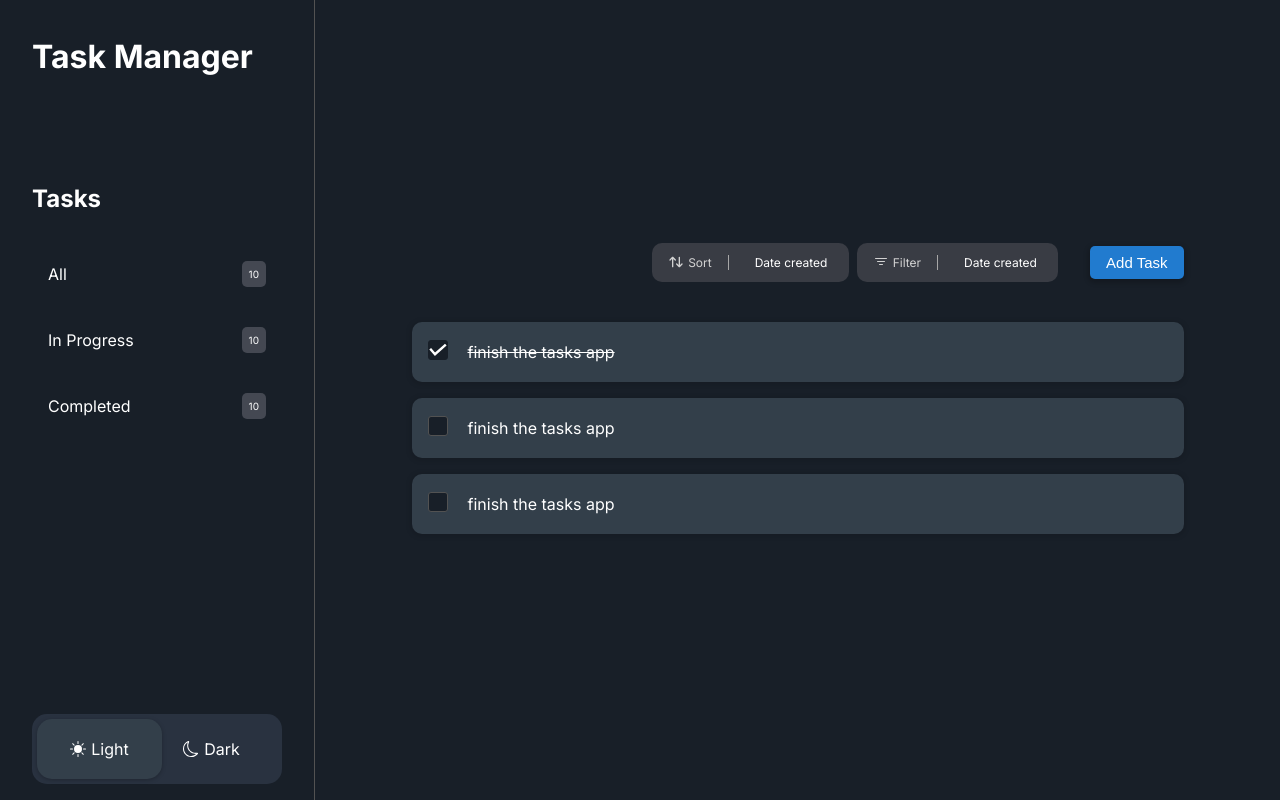
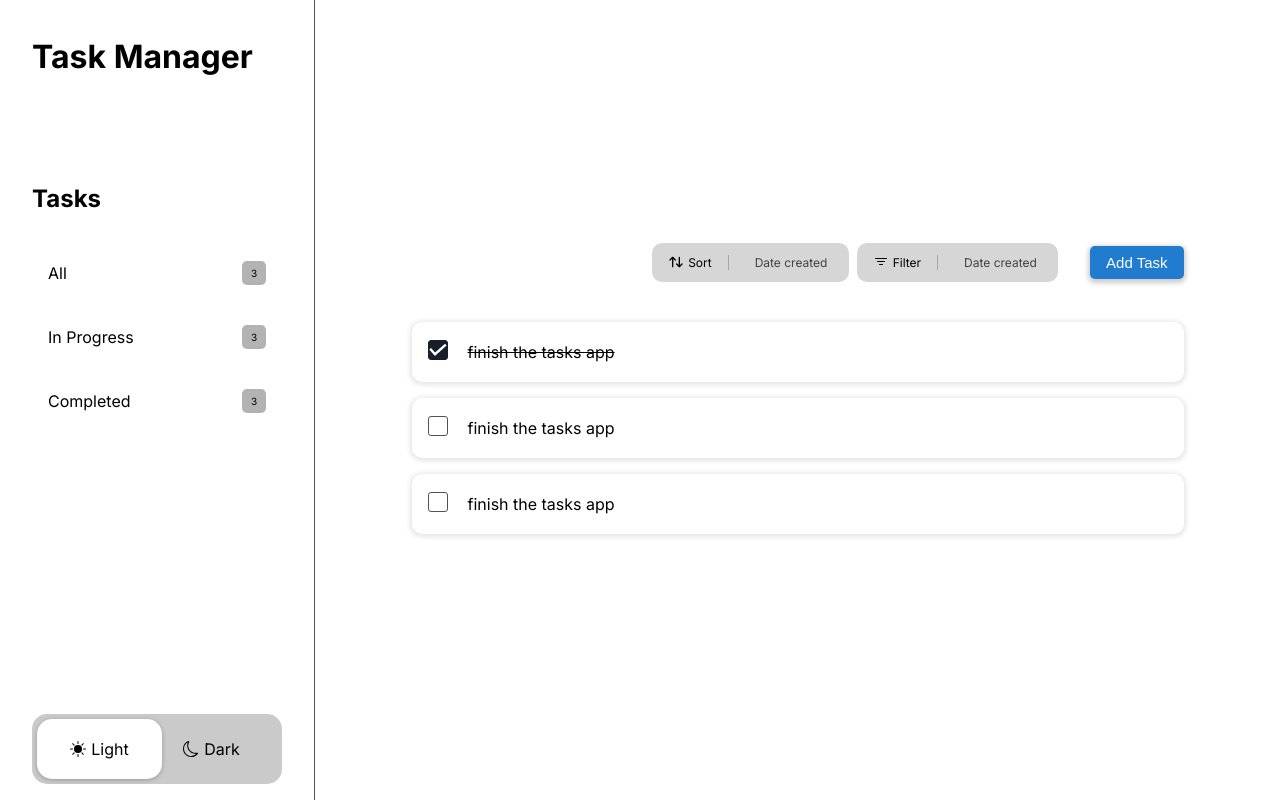
Before and after one commit to wx-it/reactjs-to-do-app, a React (Create React App) app: page / in a window 1280 px wide. Built offline with nearby package versions, Linux system fonts and the light colour scheme.

Commit message:
toggle between dark and light mode almost done

```diff
--- a/src/App.js
+++ b/src/App.js
@@ -72,10 +72,22 @@ function App() {
     open();
   };
 
+  const [darkMode, setDarkMode] = useState(false);
+
+  const toggleDarkMode = () => {
+    setDarkMode(!darkMode);
+  };
+
   return (
-    <div className="container">
-      <header className="sideBar">
-        <SideBar />
+    <div className={darkMode ? "dark-container" : "container"}>
+      <header
+        className={darkMode ? "darkSideBar sideBar" : "lightSideBar sideBar"}
+      >
+        <SideBar
+          tasks={tasks}
+          toggleDarkMode={toggleDarkMode}
+          darkMode={darkMode}
+        />
       </header>
 
       <AnimatePresence initial={false} mode="wait">
@@ -92,6 +104,7 @@ function App() {
             setSelect={setSelect}
             editId={editId}
             setEditId={setEditId}
+            darkMode={darkMode}
           />
         )}
       </AnimatePresence>
@@ -104,6 +117,7 @@ function App() {
             setTasks={setTasks}
             data={data}
             tasks={tasks}
+            darkMode={darkMode}
             // filterStatus={filterStatus}
           />
           <Tasks
@@ -111,6 +125,7 @@ function App() {
             checkBtn={checkBtn}
             removeTask={removeTask}
             editTask={editTask}
+            darkMode={darkMode}
           />
         </div>
       </main>
--- a/src/components/createTask/CreateTask.jsx
+++ b/src/components/createTask/CreateTask.jsx
@@ -3,7 +3,7 @@ import { BsFilter } from "react-icons/bs";
 import { TbArrowsSort } from "react-icons/tb";
 import Select from "react-select";
 
-const CreateTask = ({ modalOpen, open, close }) => {
+const CreateTask = ({ modalOpen, open, close, darkMode }) => {
   const sortOptions = [
     { value: "Date created", label: "Date created" },
     { value: "All", label: "All" },
@@ -20,7 +20,7 @@ const CreateTask = ({ modalOpen, open, close }) => {
       border: "none",
       color: "white",
       outline: "none",
-      cursor: "pointer"
+      cursor: "pointer",
     }),
     dropdownIndicator: () => ({
       display: "none",
@@ -38,11 +38,11 @@ const CreateTask = ({ modalOpen, open, close }) => {
       ...baseStyles,
       margin: "none",
       height: "100%",
-      cursor: "pointer"
+      cursor: "pointer",
     }),
     singleValue: (baseStyles) => ({
       ...baseStyles,
-      color: "white",
+      color: darkMode ? "#D2D2D2" : "#424242",
     }),
   };
 
@@ -59,8 +59,14 @@ const CreateTask = ({ modalOpen, open, close }) => {
   return (
     <div className="creating-tasks">
       <div className="sorting-filtering-container">
-        <div className="sort">
-          <div className="sort-title">
+        <div className={darkMode ? "dark-sort sort" : "light-sort sort"}>
+          <div
+            className={
+              darkMode
+                ? "dark-sort-title sort-title"
+                : "light-sort-title sort-title"
+            }
+          >
             <TbArrowsSort />
             <p>Sort</p>
           </div>
@@ -74,8 +80,14 @@ const CreateTask = ({ modalOpen, open, close }) => {
           />
         </div>
 
-        <div className="sort">
-          <div className="sort-title">
+        <div className={darkMode ? "dark-sort sort" : "light-sort sort"}>
+          <div
+            className={
+              darkMode
+                ? "dark-sort-title sort-title"
+                : "light-sort-title sort-title"
+            }
+          >
             <BsFilter />
             <p>Filter</p>
           </div>
--- a/src/components/createTask/createTask.css
+++ b/src/components/createTask/createTask.css
@@ -21,33 +21,59 @@
 
 /*dropdown*/
 
-.sort{
+.sort {
   display: flex;
   align-items: center;
   justify-content: space-between;
-  background-color: rgba(57, 60, 68, 1);
+  background-color: #A8A8A8;
   padding: 0rem .5rem 0 1rem;
   border-radius: 10px;
   gap: 1rem;
 }
 
-.sort-title{
+.sort-title {
   display: flex;
   align-items: center;
   justify-content: space-between;
-  color: #d2d2d2;
+  color: black;
 }
 
-.sort-title p{
+.sort-title p {
   border-right: 1px solid #A7A7A7;
   font-size: 12px;
   padding: 0 1rem 0 0.25rem;
 }
 
 
-.sorting-filtering-container{
+.sorting-filtering-container {
   display: flex;
   justify-content: space-between;
   align-items: center;
   gap: .5rem;
 }
+
+
+/*..............light mode .....................*/
+.light-sort {
+  background-color: #D6D6D6;
+}
+
+
+.light-sort-title {
+  color: black;
+}
+
+.light-sort-title p {
+  border-right: 1px solid #A7A7A7;
+}
+
+
+/*........dark mode ...................*/
+
+.dark-sort {
+  background-color: rgba(57, 60, 68, 1);
+}
+
+.dark-sort-title {
+  color: white;
+}
--- a/src/components/modal/Modal.jsx
+++ b/src/components/modal/Modal.jsx
@@ -15,6 +15,7 @@ const Modal = ({
   setEditId,
   tasks,
   setTasks,
+  darkMode
 }) => {
   const onSubmit = (e) => {
     e.preventDefault();
--- a/src/components/sideBar/SideBar.jsx
+++ b/src/components/sideBar/SideBar.jsx
@@ -3,12 +3,9 @@ import "./sideBar.css";
 import { useState } from "react";
 import { BsFillBrightnessHighFill, BsMoon } from "react-icons/bs";
 
-const SideBar = () => {
-  const [darkMode, setDarkMode] = useState(false);
-
-  const toggleDarkMode = () => {
-    setDarkMode(!darkMode);
-  };
+const SideBar = (props) => {
+  const inProgress = props.tasks.map((task) => task.check === false);
+  const complete = props.tasks.map((task) => task.check === true);
 
   return (
     <>
@@ -17,17 +14,17 @@ const SideBar = () => {
 
         <nav>
           <h2>Tasks</h2>
-          <div className="link">
+          <div className={props.darkMode ? "dark-link link" : "lightLink link"}>
             <a href="">All</a>
-            <span>10</span>
+            <span> {props.tasks.length} </span>
           </div>
-          <div className="link">
+          <div className={props.darkMode ? "dark-link link" : "lightLink link"}>
             <a href="">In Progress</a>
-            <span>10</span>
+            <span> {inProgress.length} </span>
           </div>
-          <div className="link">
+          <div className={props.darkMode ? "dark-link link" : "lightLink link"}>
             <a href="">Completed</a>
-            <span>10</span>
+            <span> {complete.length} </span>
           </div>
         </nav>
       </div>
@@ -35,11 +32,18 @@ const SideBar = () => {
       <div className="theme">
         <input
           type="checkbox"
-          onClick={toggleDarkMode}
+          onClick={props.toggleDarkMode}
           className="checkbox"
           id="checkbox"
         />
-        <label for="checkbox" className="checkbox-label">
+        <label
+          htmlFor="checkbox"
+          className={
+            props.darkMode
+              ? "dark-checkbox-label checkbox-label"
+              : "light-checkbox-label checkbox-label"
+          }
+        >
           <div>
             <BsFillBrightnessHighFill />
             <p> Light</p>
@@ -48,8 +52,10 @@ const SideBar = () => {
             <BsMoon />
             <p>Dark</p>
           </div>
-          <span className="ball">
-            {darkMode ? (
+          <span
+            className={props.darkMode ? "dark-ball ball" : "dark-ball ball"}
+          >
+            {props.darkMode ? (
               <div>
                 <BsMoon />
                 <p>Dark</p>
--- a/src/components/sideBar/sideBar.css
+++ b/src/components/sideBar/sideBar.css
@@ -6,8 +6,8 @@
     height: 100vh;
     position: sticky;
     padding: 1rem 2rem;
-    color: white;
     border-right: 1px solid #525252;
+    color: black;
 }
 
 .sideBar nav {
@@ -33,19 +33,24 @@
 
 .link a {
     text-decoration: none;
-    color: white;
+    color: black;
 }
 
 .link:hover {
-    background-color: rgba(126, 138, 163, 0.07);
+    background-color: rgba(117, 127, 148, 0.295);
 }
 
 .link span {
-    background-color: rgba(68, 72, 82, 1);
+    background-color: #B3B3B3;
+    height: 1.5rem;
+    width: 1.5rem;
     border-radius: 5px;
-    padding: 7px;
     font-size: 10px;
+    display: flex;
+    align-items: center;
+    justify-content: center;
 }
+
 
 .theme {
     display: flex;
@@ -60,7 +65,7 @@
 }
 
 .checkbox-label {
-    background-color: rgba(41, 50, 64, 1);
+    background-color: #CACACA;
     width: 250px;
     height: 70px;
     border-radius: 15px;
@@ -72,7 +77,7 @@
     align-items: center;
 }
 
-.checkbox-label div{
+.checkbox-label div {
     display: flex;
     align-items: center;
     justify-content: center;
@@ -82,7 +87,7 @@
 }
 
 .checkbox-label .ball {
-    background-color: rgba(51, 63, 74, 1);
+    background-color: white;
     width: 50%;
     height: 85%;
     position: absolute;
@@ -101,3 +106,60 @@
 .checkbox:checked+.checkbox-label .ball {
     transform: translateX(115px);
 }
+
+/*.....................light mode ....................*/
+.lightSideBar {
+    color: black;
+}
+
+.lightLink a {
+    text-decoration: none;
+    color: black;
+}
+
+.lightLink:hover {
+    background-color: rgba(117, 127, 148, 0.295);
+}
+
+.lightLink span {
+    background-color: #B3B3B3;
+}
+
+
+.light-checkbox-label {
+    background-color: #CACACA;
+}
+
+.light-checkbox-label .light-ball {
+    background-color: white;
+}
+
+
+
+
+/*...............dark mode................*/
+.dark-link span {
+    background-color: rgba(68, 72, 82, 1);
+    color: white;
+}
+
+.darkSideBar {
+    color: white;
+}
+
+.dark-link a {
+    color: white;
+}
+
+.dark-link:hover {
+    background-color: rgba(126, 138, 163, 0.07);
+}
+
+.dark-checkbox-label {
+    background-color: rgba(41, 50, 64, 1);
+}
+
+.dark-checkbox-label .dark-ball {
+    background-color: rgba(51, 63, 74, 1);
+
+}
--- a/src/components/tasks/Task.jsx
+++ b/src/components/tasks/Task.jsx
@@ -12,14 +12,14 @@ import { motion } from "framer-motion";
 
 import "./tasks.css";
 
-const Task = ({ checkBtn, removeTask, task, editTask }) => {
+const Task = ({ checkBtn, removeTask, task, editTask, darkMode }) => {
   const underline = {
     textDecoration: task.check ? "line-through" : "none",
   };
 
   const checkboxAnimationRef = useSpringRef();
   const checkboxAnimationStyle = useSpring({
-    backgroundColor: task.check ? "#181F28" : "#181F28",
+    backgroundColor: task.check ? "#181F28" : darkMode ? "#181F28" : "#fffff",
     borderColor: task.check ? "#181F28" : "#525252",
     config: config.gentle,
     ref: checkboxAnimationRef,
@@ -43,7 +43,7 @@ const Task = ({ checkBtn, removeTask, task, editTask }) => {
 
   return (
     <motion.div
-      className="task"
+      className={darkMode ? "task dark-task" : "task light-task"}
       initial={{ y: 30, opacity: 0 }}
       animate={{
         y: 0,
@@ -62,7 +62,7 @@ const Task = ({ checkBtn, removeTask, task, editTask }) => {
           <input type="checkbox" onChange={() => checkBtn(task.id)} />
           <animated.svg
             style={checkboxAnimationStyle}
-            className={`check ${task.check ? "checkbox--active" : ""}`}
+            className={darkMode ? "dark-check check" : "light-check check"}
             aria-hidden="true"
             viewBox="0 0 15 11"
             fill="none"
@@ -84,8 +84,7 @@ const Task = ({ checkBtn, removeTask, task, editTask }) => {
         <p style={underline}>{task.text}</p>
       </div>
       <div>
-
-        <button onClick={()=> editTask(task.id)} >
+        <button onClick={() => editTask(task.id)}>
           {" "}
           <MdCreate />{" "}
         </button>
--- a/src/components/tasks/Tasks.jsx
+++ b/src/components/tasks/Tasks.jsx
@@ -2,7 +2,7 @@ import Task from "./Task";
 import "./tasks.css";
 import { motion, AnimatePresence } from "framer-motion";
 
-const Tasks = ({ tasks, checkBtn, removeTask, editTask }) => {
+const Tasks = ({ tasks, checkBtn, removeTask, editTask, darkMode }) => {
   return (
     <div className="all-tasks">
       <AnimatePresence initial={false}>
@@ -14,6 +14,7 @@ const Tasks = ({ tasks, checkBtn, removeTask, editTask }) => {
               checkBtn={checkBtn}
               removeTask={removeTask}
               editTask={editTask}
+              darkMode={darkMode}
             />
           ))
         ) : (
--- a/src/components/tasks/tasks.css
+++ b/src/components/tasks/tasks.css
@@ -37,12 +37,12 @@
   display: flex;
   align-items: center;
   justify-content: space-between;
-  background-color: #333F4A ;
+  background-color: white;
   margin: 1rem 0;
   padding: 0.25rem 1rem;
   border-radius: 10px;
   box-shadow: 0px 1px 5px 2px rgba(0, 0, 0, 0.1);
-  color: white;
+  color: black;
 }
 
 .task:hover {
@@ -65,15 +65,37 @@ input[type="checkbox"] {
   height: 20px;
   width: 20px;
   border-radius: 3px;
-  background-color: #181F28;
+  background-color: white;
   border: 1px #ddd solid;
   margin-right: 4px;
 }
 
 
-.all-tasks p {
+
+.all-tasks p:first-child {
   color: white;
   text-align: center;
 }
 
 /*293240*/
+
+/*.............light mode.............*/
+.light-task {
+  background-color: white;
+  color: black;
+}
+
+.light-check {
+  background-color: white;
+}
+
+/*.........dark mode..........*/
+
+.dark-task {
+  background-color: #333F4A;
+  color: white;
+}
+
+.dark-check {
+  background-color: #181F28;
+}
--- a/src/index.css
+++ b/src/index.css
@@ -4,13 +4,22 @@
   box-sizing: border-box;
 }
 
-html, body {
+html,
+body {
   font-family: 'Inter', sans-serif;
-  background-color: #181F28;
+  background-color: white;
   margin: 0;
   padding: 0;
   height: 100vh;
   width: 100vw;
+}
+
+.dark-container {
+  background-color: #181F28;
+  display: flex;
+  align-items: center;
+  width: 100%;
+  height: 100%;
 }
 
 .container {
@@ -29,6 +38,6 @@ main {
   flex-direction: column;
 }
 
-.main-container{
+.main-container {
   width: 80%;
 }
```
